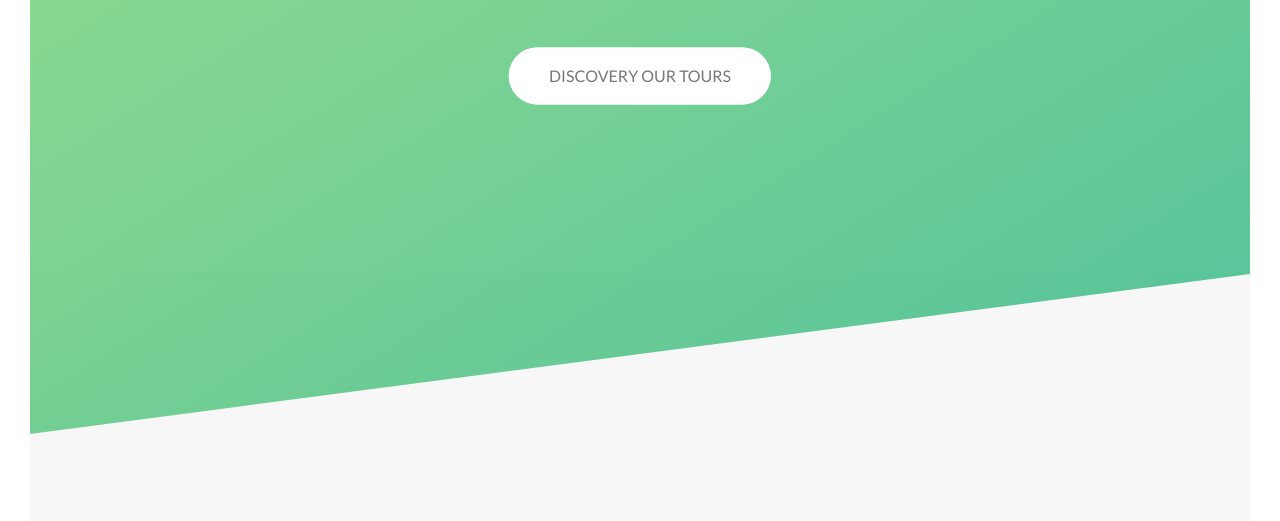
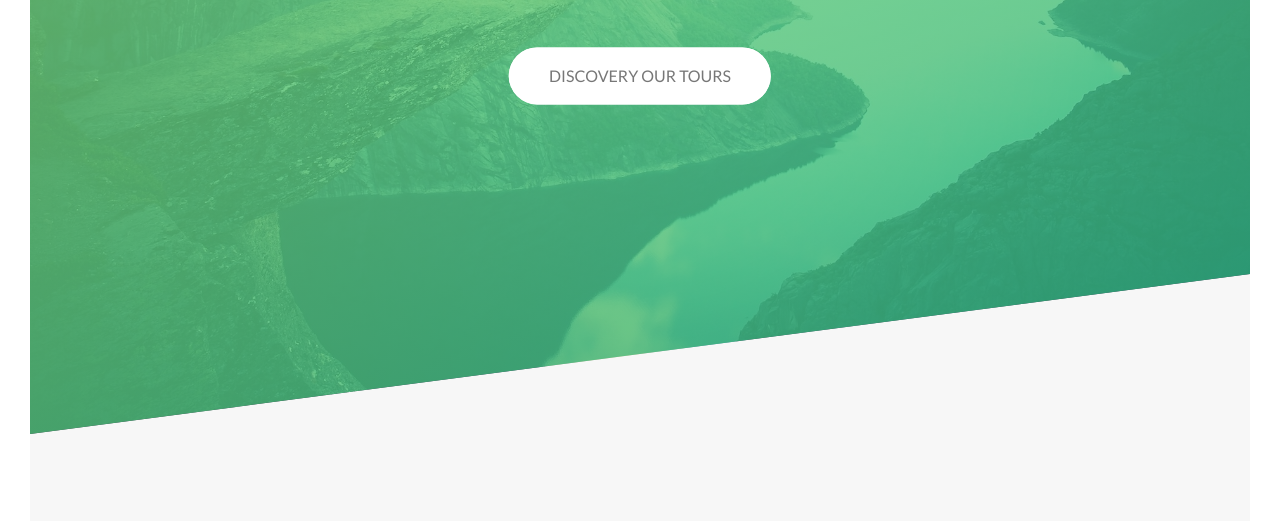
Before and after one commit to guimochila/natours, a website: page dist/index.html in a window 1280 px wide. Shown: the part 356-877 px from the top of the page. Drawn offline with Linux system fonts and the light colour scheme; the site is published under a folder, as on GitHub Pages, so addresses that start at the root find nothing.

Commit message:
Absolute path fixed for few images.

```diff
--- a/src/sass/layout/_header.sass
+++ b/src/sass/layout/_header.sass
@@ -1,6 +1,6 @@
 .header
   height: 95vh
-  background-image: linear-gradient(to right bottom, rgba($color-primary-light, 0.8), rgba($color-primary-dark, 0.8)), url('/img/hero.jpg')
+  background-image: linear-gradient(to right bottom, rgba($color-primary-light, 0.8), rgba($color-primary-dark, 0.8)), url(../img/hero.jpg)
   background-size: cover
   background-position: top
   position: relative
```
Also changed, not shown: dist/css/style.css, dist/index.html.
